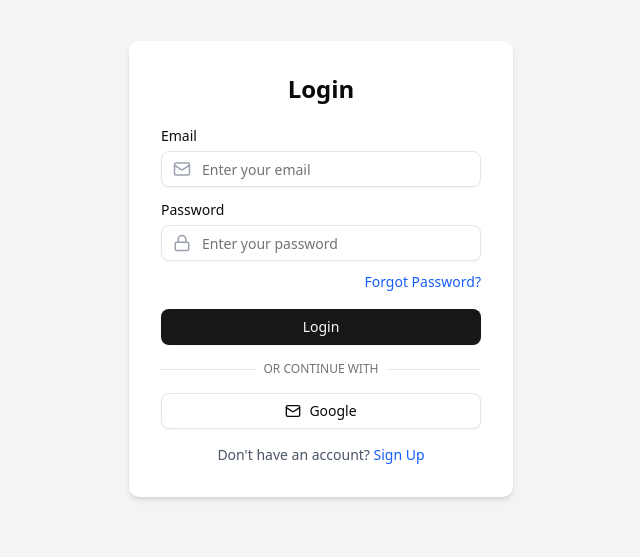
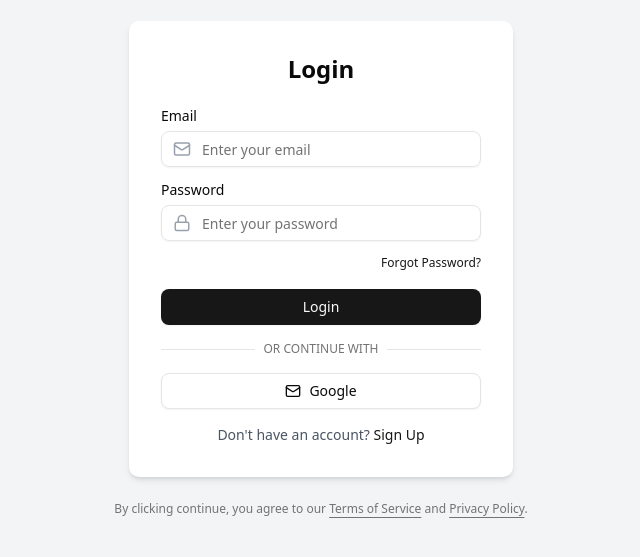
Before and after one commit to gabrielh-muniz/pern-auth, a React (Vite) app in the folder frontend/: page /login in a window 1280 px wide. Shown: the part 131-688 px from the top of the page, without its empty margins (319-959 px from the left). Built offline with nearby package versions, Linux system fonts and the light colour scheme; no server answers.

Commit message:
style: change some colors and buttons behaviour

```diff
--- a/frontend/src/pages/LoginPage.jsx
+++ b/frontend/src/pages/LoginPage.jsx
@@ -34,7 +34,7 @@ function LoginPage() {
   };
 
   return (
-    <div className="min-h-screen flex items-center justify-center bg-gray-100">
+    <div className="min-h-screen flex items-center justify-center bg-gray-100 flex-col gap-6">
       <motion.div
         initial={{ opacity: 0, y: -50 }}
         animate={{ opacity: 1, y: 0 }}
@@ -90,7 +90,7 @@ function LoginPage() {
             <div className="text-right mt-1">
               <Button
                 variant="link"
-                className="p-0 h-auto text-sm text-blue-600 hover:text-blue-800"
+                className="p-0 h-auto text-xs hover:text-blue-800 cursor-pointer"
                 type="button"
                 onClick={() => navigate("/forgot-password")}
               >
@@ -99,7 +99,11 @@ function LoginPage() {
             </div>
           </div>
           <motion.div whileHover={{ scale: 1.05 }} whileTap={{ scale: 0.95 }}>
-            <Button type="submit" className="w-full" disabled={isLoading}>
+            <Button
+              type="submit"
+              className="w-full cursor-pointer"
+              disabled={isLoading}
+            >
               {isLoading ? "Logging in..." : "Login"}
             </Button>
           </motion.div>
@@ -133,7 +137,7 @@ function LoginPage() {
               Don't have an account?{" "}
               <Button
                 variant="link"
-                className="p-0 h-auto text-sm text-blue-600 hover:text-blue-800"
+                className="p-0 h-auto text-sm hover:text-blue-800 cursor-pointer"
                 type="button"
                 onClick={() => navigate("/signup")}
               >
@@ -143,6 +147,10 @@ function LoginPage() {
           </div>
         </form>
       </motion.div>
+      <div className="text-muted-foreground *:[a]:hover:text-primary text-center text-xs text-balance *:[a]:underline *:[a]:underline-offset-4">
+        By clicking continue, you agree to our <a href="#">Terms of Service</a>{" "}
+        and <a href="#">Privacy Policy</a>.
+      </div>
     </div>
   );
 }
--- a/frontend/src/pages/RegisterPage.jsx
+++ b/frontend/src/pages/RegisterPage.jsx
@@ -136,11 +136,11 @@ function RegisterPage() {
               Already have an account?{" "}
               <Button
                 variant="link"
-                className="p-0 h-auto text-sm text-blue-600 hover:text-blue-800"
+                className="p-0 h-auto text-sm hover:text-blue-800 cursor-pointer"
                 type="button"
                 onClick={() => navigate("/login")}
               >
-                Sign in
+                Login
               </Button>
             </p>
           </div>
```
